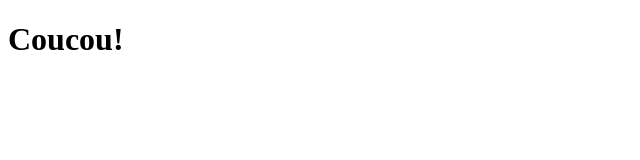
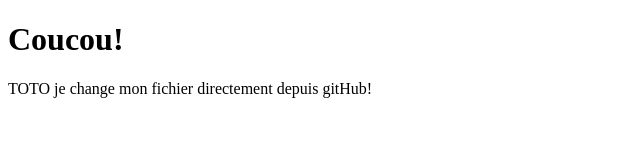
Before and after one commit to Neursery2022/MyFirstRepo, a plain HTML site: page index.html in a window 1280 px wide. Shown: the whole page, without its empty margins (0-640 px from the left). Drawn offline with Linux system fonts and the light colour scheme.

Commit message:
Update index.html

```diff
--- a/index.html
+++ b/index.html
@@ -8,6 +8,6 @@
 </head>
 <body>
     <h1>Coucou!</h1>
-
+    TOTO je change  mon fichier directement depuis gitHub!
 </body>
 </html>
```
